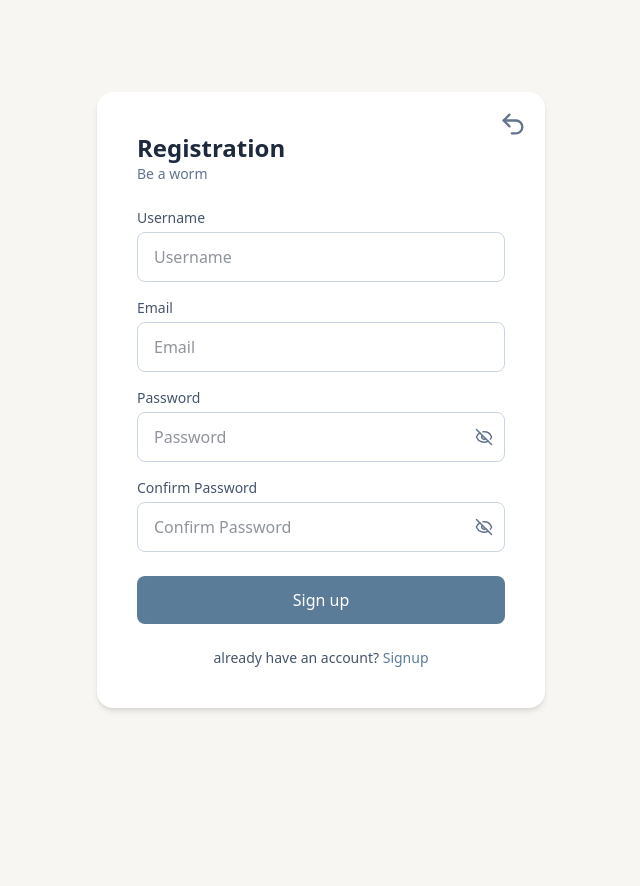
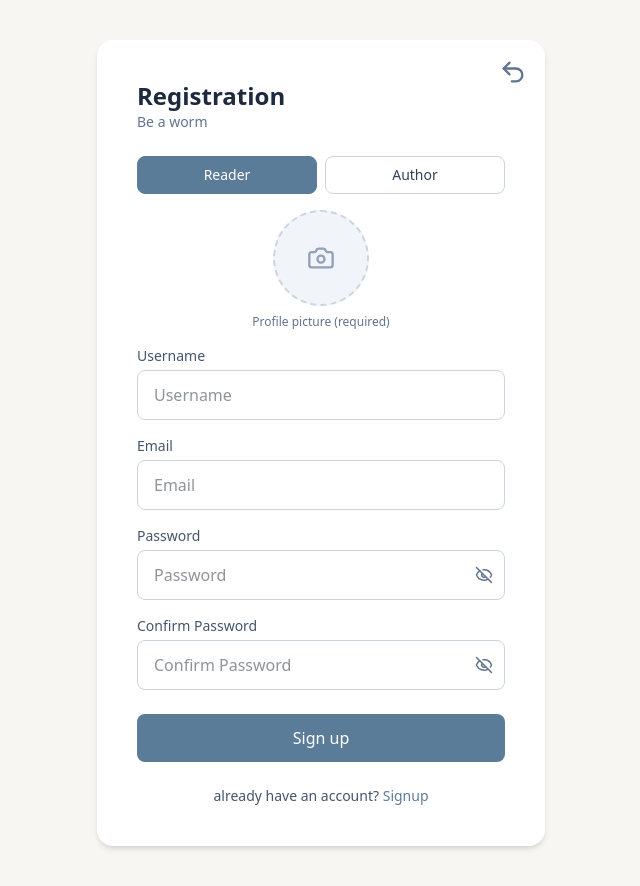
Before and after one commit to TheRealNightmare/Verso2.0, a React (Vite) app in the folder FRONTEND/verso/: page /register in a window 1280 px wide. Shown: the whole page, without its empty margins (319-959 px from the left). Before the commit the page ends 800 px from the top, so only its background shows below. Built offline with nearby package versions, Linux system fonts and the light colour scheme.

Commit message:
author page setups

```diff
--- a/FRONTEND/verso/src/App.jsx
+++ b/FRONTEND/verso/src/App.jsx
@@ -23,6 +23,8 @@ import EventCreate from './pages/EventCreate';
 import Community from './pages/Community';
 import UserProfile from './pages/UserProfile';
 import Messages from './pages/Messages';
+import AuthorPublishPage from './pages/AuthorPublishPage';
+import AuthorDashboard from './pages/AuthorDashboard';
 
 function AppContent() {
   const location = useLocation();
@@ -46,6 +48,8 @@ function AppContent() {
       <Route path="/storage" element={<ProtectedRoute><Storage /></ProtectedRoute>} />
       <Route path="/read/:id" element={<ProtectedRoute><ReadingPage /></ProtectedRoute>} />
       <Route path="/reading/upload/:uploadId" element={<ProtectedRoute><UploadReadingPage /></ProtectedRoute>} />
+      <Route path="/author/publish" element={<ProtectedRoute><AuthorPublishPage /></ProtectedRoute>} />
+      <Route path="/author/dashboard" element={<ProtectedRoute><AuthorDashboard /></ProtectedRoute>} />
       <Route path="/login" element={<Login />} />
       <Route path="/register" element={<Register />} />
       <Route path="*" element={<Navigate to="/" replace />} />
--- a/FRONTEND/verso/src/components/BookCard.jsx
+++ b/FRONTEND/verso/src/components/BookCard.jsx
@@ -1,4 +1,5 @@
 import { Link } from 'react-router-dom';
+import { resolveFileUrl } from '../lib/assets';
 
 const BookCard = ({ id, title, author, cover }) => {
   return (
@@ -7,7 +8,7 @@ const BookCard = ({ id, title, author, cover }) => {
       className="block w-32 shrink-0 transition-transform hover:scale-105"
     >
       <img
-        src={cover}
+        src={resolveFileUrl(cover)}
         alt={title || 'Book'}
         className="w-full h-48 object-cover rounded-md shadow-md"
       />
--- a/FRONTEND/verso/src/components/TopBar.jsx
+++ b/FRONTEND/verso/src/components/TopBar.jsx
@@ -9,6 +9,7 @@ import Avatar from './ui/Avatar';
 import { fetchBooks } from '../api/books';
 import { searchUsers } from '../api/users';
 import { acceptFriendRequest, declineFriendRequest } from '../api/friends';
+import { resolveFileUrl } from '../lib/assets';
 
 const TopBar = ({ onMenuClick = () => {} }) => {
   const { user, logout } = useAuth();
@@ -189,7 +190,14 @@ const TopBar = ({ onMenuClick = () => {} }) => {
                       )}
                     </div>
                     <div className="min-w-0 flex-1">
-                      <p className="text-sm font-medium text-slate-800 truncate">{p.name}</p>
+                      <p className="text-sm font-medium text-slate-800 truncate flex items-center gap-1.5">
+                        <span className="truncate">{p.name}</span>
+                        {p.role === 'author' && (
+                          <span className="shrink-0 px-1.5 py-0.5 rounded-full bg-amber-100 text-amber-700 text-[10px] font-medium">
+                            Author
+                          </span>
+                        )}
+                      </p>
                       <p className="text-xs text-slate-400">
                         {p.friendStatus === 'friends'
                           ? 'Friend'
@@ -220,7 +228,7 @@ const TopBar = ({ onMenuClick = () => {} }) => {
                     className="w-full flex items-center gap-3 px-4 py-2.5 hover:bg-slate-50 text-left transition-colors"
                   >
                     {book.cover_image_url && (
-                      <img src={book.cover_image_url} alt="" className="w-8 h-10 object-cover rounded shrink-0" />
+                      <img src={resolveFileUrl(book.cover_image_url)} alt="" className="w-8 h-10 object-cover rounded shrink-0" />
                     )}
                     <div className="min-w-0">
                       <p className="text-sm font-medium text-slate-800 truncate">{book.title}</p>
--- a/FRONTEND/verso/src/context/AuthContext.jsx
+++ b/FRONTEND/verso/src/context/AuthContext.jsx
@@ -47,7 +47,7 @@ export function AuthProvider({ children }) {
     getProfile()
       .then((data) => {
         if (!active) return;
-        updateUser({ name: data.name, avatarUrl: data.avatarUrl });
+        updateUser({ name: data.name, avatarUrl: data.avatarUrl, role: data.role, bio: data.bio });
       })
       .catch(() => {
         /* ignore; keep cached user */
--- a/FRONTEND/verso/src/pages/BookDetails.jsx
+++ b/FRONTEND/verso/src/pages/BookDetails.jsx
@@ -1,6 +1,6 @@
 import React, { useEffect, useState } from 'react';
-import { useNavigate, useParams } from 'react-router-dom';
-import { ChevronLeft } from 'lucide-react';
+import { Link, useNavigate, useParams } from 'react-router-dom';
+import { ChevronLeft, PenSquare } from 'lucide-react';
 import BookInfoStats from '../components/BookInfoStats';
 import ActionButtons from '../components/ActionButtons';
 import ReviewComponent from '../components/ReviewComponent';
@@ -9,6 +9,7 @@ import ReviewForm from '../components/ReviewForm';
 import Spinner from '../components/ui/Spinner';
 import { fetchBook } from '../api/books';
 import { useAuth } from '../context/AuthContext';
+import { resolveFileUrl } from '../lib/assets';
 import usePageTitle from '../hooks/usePageTitle';
 
 const BookDetails = () => {
@@ -88,7 +89,7 @@ const BookDetails = () => {
                 </div>
               )}
               <img
-                src={book.cover_image_url}
+                src={resolveFileUrl(book.cover_image_url)}
                 alt={book.title}
                 className="w-full h-auto block"
               />
@@ -107,6 +108,21 @@ const BookDetails = () => {
             producer={book.producer}
             status={book.release_status}
           />
+
+          {book.source === 'author' && (book.author_user || book.authorUser) && (
+            (() => {
+              const u = book.author_user || book.authorUser;
+              return (
+                <p className="text-sm text-slate-500 -mt-2 mb-3 flex items-center gap-1">
+                  <PenSquare size={14} className="text-amber-600" />
+                  Published by{' '}
+                  <Link to={`/users/${u.id}`} className="text-[#5b7c99] hover:underline">
+                    @{u.name}
+                  </Link>
+                </p>
+              );
+            })()
+          )}
 
           <ActionButtons bookId={book.id} />
 
--- a/FRONTEND/verso/src/pages/History.jsx
+++ b/FRONTEND/verso/src/pages/History.jsx
@@ -9,6 +9,7 @@ import { fetchHistory, deleteHistory } from '../api/history';
 import { useToast } from '../context/ToastContext';
 import { useConfirm } from '../context/ConfirmContext';
 import usePageTitle from '../hooks/usePageTitle';
+import { resolveFileUrl } from '../lib/assets';
 
 const History = () => {
   const navigate = useNavigate();
@@ -66,7 +67,7 @@ const History = () => {
           const book = entry.book;
           const title = isUpload ? upload?.title : book?.title;
           const author = isUpload ? (upload?.author || 'Unknown author') : book?.author;
-          const cover = isUpload ? null : book?.cover_image_url;
+          const cover = isUpload ? null : resolveFileUrl(book?.cover_image_url);
           const readPath = isUpload ? `/reading/upload/${upload?.id}` : `/read/${book?.id}`;
           const producer = isUpload ? `Local ${upload?.format?.toUpperCase()} file` : 'Project Gutenberg';
           const genre = isUpload ? 'Personal library' : (book?.genre || 'Literature');
--- a/FRONTEND/verso/src/pages/Register.jsx
+++ b/FRONTEND/verso/src/pages/Register.jsx
@@ -1,7 +1,7 @@
-import React, { useState } from 'react';
+import React, { useRef, useState } from 'react';
 import { Link, useNavigate } from 'react-router-dom';
 import { useAuth } from '../context/AuthContext';
-import { Eye, EyeOff, Undo2 } from 'lucide-react';
+import { Eye, EyeOff, Undo2, Camera } from 'lucide-react';
 import usePageTitle from '../hooks/usePageTitle';
 
 function Register() {
@@ -9,14 +9,26 @@ function Register() {
   const navigate = useNavigate();
   usePageTitle('Register');
 
+  const [role, setRole] = useState('user');
   const [name, setName] = useState('');
   const [email, setEmail] = useState('');
   const [password, setPassword] = useState('');
   const [confirmPassword, setConfirmPassword] = useState('');
+  const [bio, setBio] = useState('');
+  const [avatar, setAvatar] = useState(null);
+  const [avatarPreview, setAvatarPreview] = useState('');
   const [error, setError] = useState('');
   const [loading, setLoading] = useState(false);
   const [showPassword, setShowPassword] = useState(false);
   const [showConfirmPassword, setShowConfirmPassword] = useState(false);
+  const fileRef = useRef(null);
+
+  const handleAvatarChange = (e) => {
+    const file = e.target.files?.[0];
+    if (!file) return;
+    setAvatar(file);
+    setAvatarPreview(URL.createObjectURL(file));
+  };
 
   const handleSubmit = async (event) => {
     event.preventDefault();
@@ -26,11 +38,14 @@ function Register() {
       setError('Passwords do not match');
       return;
     }
+    if (!avatar) {
+      setError('Please choose a profile picture.');
+      return;
+    }
 
     setLoading(true);
-
     try {
-      await register({ name, email, password });
+      await register({ name, email, password, role, avatar, bio: role === 'author' ? bio : undefined });
       navigate('/');
     } catch (err) {
       console.error('Registration Error:', err);
@@ -70,6 +85,54 @@ function Register() {
         )}
 
         <form onSubmit={handleSubmit} className="flex flex-col gap-4">
+          <div className="grid grid-cols-2 gap-2">
+            <button
+              type="button"
+              onClick={() => setRole('user')}
+              className={`py-2 rounded-lg border text-sm font-medium ${
+                role === 'user'
+                  ? 'bg-[#5b7c99] text-white border-[#5b7c99]'
+                  : 'bg-white text-slate-700 border-slate-300'
+              }`}
+            >
+              Reader
+            </button>
+            <button
+              type="button"
+              onClick={() => setRole('author')}
+              className={`py-2 rounded-lg border text-sm font-medium ${
+                role === 'author'
+                  ? 'bg-[#5b7c99] text-white border-[#5b7c99]'
+                  : 'bg-white text-slate-700 border-slate-300'
+              }`}
+            >
+              Author
+            </button>
+          </div>
+
+          <div className="flex flex-col items-center gap-2">
+            <button
+              type="button"
+              onClick={() => fileRef.current?.click()}
+              className="relative w-24 h-24 rounded-full bg-slate-100 border-2 border-dashed border-slate-300 overflow-hidden flex items-center justify-center text-slate-400 hover:border-[#5b7c99]"
+              aria-label="Upload profile picture"
+            >
+              {avatarPreview ? (
+                <img src={avatarPreview} alt="" className="w-full h-full object-cover" />
+              ) : (
+                <Camera size={28} />
+              )}
+            </button>
+            <input
+              ref={fileRef}
+              type="file"
+              accept="image/*"
+              onChange={handleAvatarChange}
+              className="hidden"
+            />
+            <span className="text-xs text-slate-500">Profile picture (required)</span>
+          </div>
+
           <div className="flex flex-col gap-1">
             <label className="text-sm text-slate-600">Username</label>
             <input
@@ -140,6 +203,20 @@ function Register() {
             </div>
           </div>
 
+          {role === 'author' && (
+            <div className="flex flex-col gap-1">
+              <label className="text-sm text-slate-600">Author bio</label>
+              <textarea
+                value={bio}
+                onChange={(e) => setBio(e.target.value)}
+                placeholder="Tell readers about yourself"
+                rows={3}
+                maxLength={1000}
+                className={inputCls}
+              />
+            </div>
+          )}
+
           <button
             type="submit"
             disabled={loading}
--- a/FRONTEND/verso/src/pages/Storage.jsx
+++ b/FRONTEND/verso/src/pages/Storage.jsx
@@ -8,6 +8,7 @@ import Spinner from '../components/ui/Spinner';
 import { useToast } from '../context/ToastContext';
 import { useConfirm } from '../context/ConfirmContext';
 import usePageTitle from '../hooks/usePageTitle';
+import { resolveFileUrl } from '../lib/assets';
 
 const ACCEPTED_EXTENSIONS = { txt: 'txt', epub: 'epub', pdf: 'pdf' };
 const MAX_FILE_SIZE = 100 * 1024 * 1024;
@@ -242,7 +243,7 @@ function BookmarksTab() {
           <div className="relative group">
             <Link to={`/book/${book.id}`}>
               <img
-                src={book.cover_image_url || 'https://via.placeholder.com/150x225'}
+                src={resolveFileUrl(book.cover_image_url) || 'https://via.placeholder.com/150x225'}
                 alt={book.title}
                 className="w-full h-56 object-cover rounded-md shadow-md"
               />
--- a/FRONTEND/verso/src/pages/UserProfile.jsx
+++ b/FRONTEND/verso/src/pages/UserProfile.jsx
@@ -1,9 +1,11 @@
 import { useEffect, useState, useCallback } from 'react';
-import { useParams, useNavigate } from 'react-router-dom';
-import { UserPlus, UserCheck, UserX, MessageCircle, Clock, BookOpen, Heart, Star, Timer } from 'lucide-react';
+import { Link, useParams, useNavigate } from 'react-router-dom';
+import { UserPlus, UserCheck, UserX, MessageCircle, Clock, BookOpen, Heart, Star, Timer, PenSquare } from 'lucide-react';
 import Avatar from '../components/ui/Avatar';
 import Spinner from '../components/ui/Spinner';
 import { getUserProfile } from '../api/users';
+import { getBooksByAuthor } from '../api/authorBooks';
+import { resolveFileUrl } from '../lib/assets';
 import {
   sendFriendRequest,
   acceptFriendRequest,
@@ -31,6 +33,7 @@ const UserProfile = () => {
   const { refreshRequests } = useNotifications();
 
   const [profile, setProfile] = useState(null);
+  const [authorBooks, setAuthorBooks] = useState([]);
   const [loading, setLoading] = useState(true);
   const [busy, setBusy] = useState(false);
   const [error, setError] = useState('');
@@ -47,6 +50,14 @@ const UserProfile = () => {
         return;
       }
       setProfile(data);
+      if (data.role === 'author') {
+        try {
+          const books = await getBooksByAuthor(data.id);
+          setAuthorBooks(books);
+        } catch {
+          setAuthorBooks([]);
+        }
+      }
     } catch {
       setError('Could not load this profile.');
     } finally {
@@ -154,7 +165,14 @@ const UserProfile = () => {
               )}
             </div>
             <div className="flex-1 pb-1">
-              <h1 className="text-xl font-semibold text-slate-800">{profile.name}</h1>
+              <h1 className="text-xl font-semibold text-slate-800 flex items-center gap-2">
+                {profile.name}
+                {profile.role === 'author' && (
+                  <span className="inline-flex items-center gap-1 px-2 py-0.5 rounded-full bg-amber-100 text-amber-700 text-xs font-medium">
+                    <PenSquare size={12} /> Author
+                  </span>
+                )}
+              </h1>
               <p className="text-sm text-slate-400 flex items-center gap-1">
                 {profile.online ? (
                   <span className="text-green-600">● Online</span>
@@ -237,6 +255,10 @@ const UserProfile = () => {
             )}
           </div>
 
+          {profile.role === 'author' && profile.bio && (
+            <p className="mt-5 text-sm text-slate-600 leading-relaxed">{profile.bio}</p>
+          )}
+
           {/* Reading stats */}
           <div className="mt-6 grid grid-cols-2 sm:grid-cols-4 gap-3">
             <StatCard icon={BookOpen} label="Books read" value={stats.booksCompleted} />
@@ -244,6 +266,31 @@ const UserProfile = () => {
             <StatCard icon={Star} label="Reviews" value={stats.reviews} />
             <StatCard icon={Timer} label="Hours read" value={stats.hoursRead} />
           </div>
+
+          {profile.role === 'author' && (
+            <div className="mt-8">
+              <h2 className="text-lg font-semibold text-slate-800 mb-3">
+                Published Books
+                <span className="ml-2 text-sm font-normal text-slate-400">({profile.publishedBooksCount ?? authorBooks.length})</span>
+              </h2>
+              {authorBooks.length === 0 ? (
+                <p className="text-sm text-slate-500">No books published yet.</p>
+              ) : (
+                <div className="grid grid-cols-2 sm:grid-cols-3 md:grid-cols-4 gap-4">
+                  {authorBooks.map((b) => (
+                    <Link key={b.id} to={`/book/${b.id}`} className="block group">
+                      <div className="aspect-2/3 rounded-lg bg-slate-100 overflow-hidden shadow-sm">
+                        {b.cover_image_url && (
+                          <img src={resolveFileUrl(b.cover_image_url)} alt="" className="w-full h-full object-cover group-hover:scale-[1.02] transition-transform" />
+                        )}
+                      </div>
+                      <p className="mt-2 text-sm text-slate-800 truncate">{b.title}</p>
+                    </Link>
+                  ))}
+                </div>
+              )}
+            </div>
+          )}
         </div>
       </div>
     </div>
```
Also changed, not shown: FRONTEND/verso/src/api/auth.js (+9 -5 lines).
